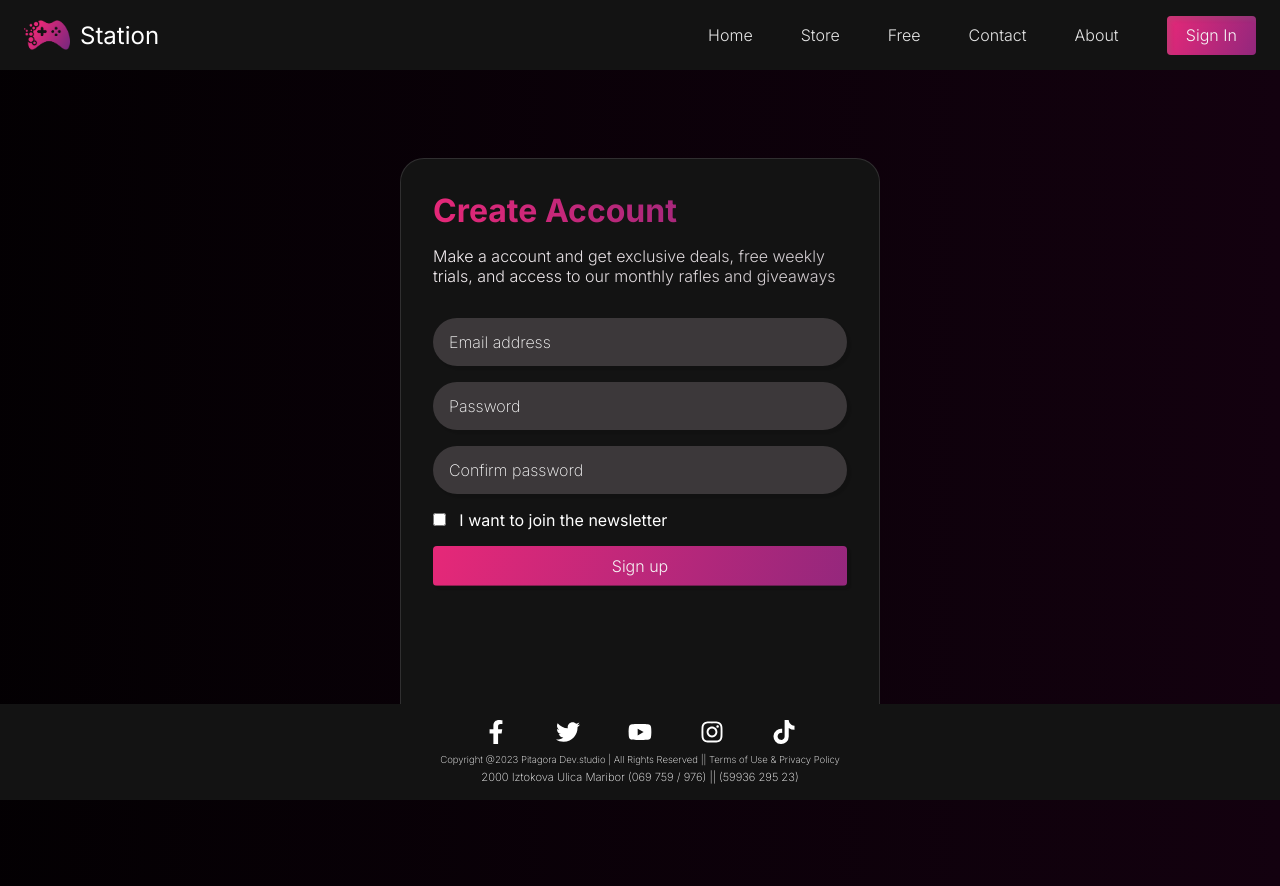
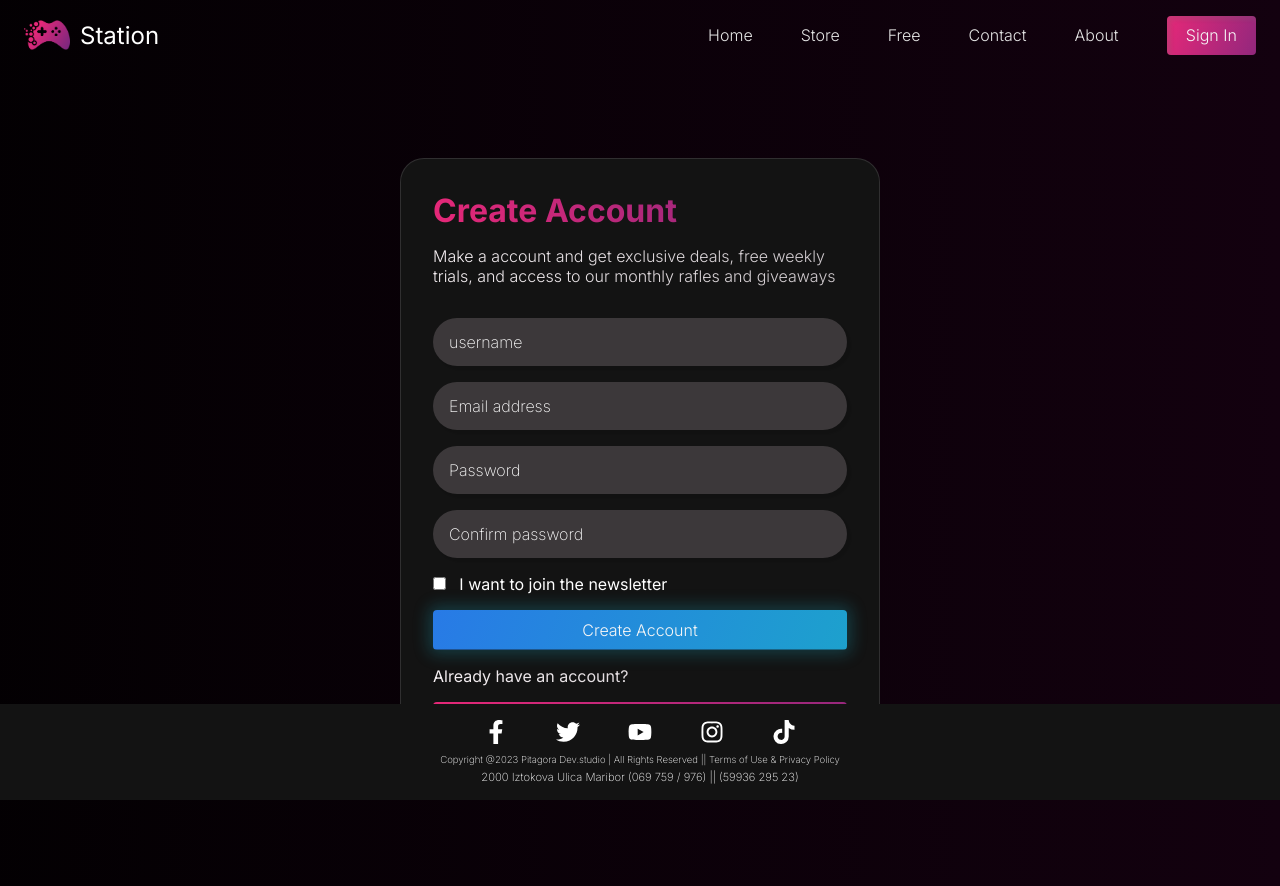
Before and after one commit to pythagor4s/online-store, a React (Vite) app: page /login in a window 1280 px wide. Built offline with nearby package versions, Linux system fonts and the light colour scheme.

Commit message:
misx style changes

```diff
--- a/index.html
+++ b/index.html
@@ -9,7 +9,7 @@
     <meta charset="UTF-8" />
     <link rel="icon" type="image/svg+xml" href="/src/assets/logo.png" />
     <meta name="viewport" content="width=device-width, initial-scale=1.0" />
-    <title>GameStation</title>
+    <title>Game Station</title>
   </head>
   <body>
     <div id="root"></div>
--- a/src/App.jsx
+++ b/src/App.jsx
@@ -6,6 +6,7 @@ import Contact from './Pages/Contact'
 import Login from './Pages/Login'
 import Games from './Pages/Games'
 import TicTacToe from './Pages/TicTacToe'
+import AboutRealPage from './Pages/AboutRealPage'
 
 
 
@@ -16,10 +17,11 @@ function App() {
       <Routes>
         <Route path="/" element={<Layout />}>
           <Route index element={<About />} />
-          <Route path="games" element={<Games />} />
+          <Route path="store" element={<Games />} />
           <Route path="contact" element={<Contact />} />
           <Route path="login" element={<Login />} />
           <Route path="tictactoe" element={<TicTacToe />} />
+          <Route path="aboutpage" element={<AboutRealPage />} />
         </Route>
       </Routes>
     </BrowserRouter>
--- /dev/null
+++ b/src/Pages/AboutRealPage.jsx
@@ -0,0 +1,41 @@
+import React from "react"
+
+export default function AboutRealPage() {
+    return(
+        <div className="about-page-actuall">
+            <h1>Welcome to GameStore!</h1>
+            <p>At GameStore, we're passionate about gaming and bringing the joy of
+                interactive entertainment to gamers of all ages. Our online
+                platform is a haven for both casual and hardcore gamers,
+                where you can explore, discover, and purchase the latest
+                and greatest video games and accessories.</p>
+
+            <h2>Our Mission</h2>
+            <p>Our mission is simple: to provide gamers with a seamless and
+                enjoyable shopping experience. We understand that gaming is not
+                just a hobby; it's a way of life for many. That's why we're committed
+                to offering a diverse selection of games across all platforms, catering
+                to different genres and tastes. Whether you're into action, adventure,
+                strategy, or simulation, you'll find something that resonates with you
+                at GameStore.</p>
+
+            <h2>What Sets Us Apart</h2>
+            <div className="apart">
+                <p><span className="morebold">Curated Collection:</span> Our team of gaming enthusiasts carefully selects every title in our collection. We believe in quality over quantity, ensuring that each game we offer is a masterpiece in its own right.</p>
+                <p><span className="morebold">Community Engagement:</span> We're more than just a store; we're a community. Connect with fellow gamers through our forums, blogs, and social media channels. Share your experiences, get recommendations, and stay up-to-date with the latest industry news.</p>
+                <p><span className="morebold">Exceptional Customer Service:</span>Your satisfaction is our priority. Our dedicated customer support team is always here to assist you, whether you have a question about a product, need help with an order, or simply want to chat about the latest gaming trends.</p>
+                <p><span className="morebold">Secure Shopping:</span>Shop with confidence knowing that your personal and payment information is secure. We use the latest encryption technology to protect your data and ensure a safe online shopping environment.</p>
+            </div>
+
+
+            <h2>Our Mission</h2>
+            <p>As we continue to evolve, our vision remains steadfast. We aim to be the go-to destination for gamers seeking high-quality games, exclusive releases, and unique gaming merchandise. We're excited to expand our offerings, partnering with developers to bring you limited-edition releases and collaborations that you won't find anywhere else.</p>
+
+            <h2>Get in Touch</h2>
+            <p>Have questions, suggestions, or just want to chat about your favorite games? We're here for you. Reach out to us through our contact page or connect with us on social media. Your feedback is invaluable in shaping the future of GameStore.<br></br>
+            Thank you for choosing GameStore as your gaming partner. Join us on this exciting journey as we continue to celebrate the world of gaming!<br></br>
+            Happy gaming,<br></br>
+            The GameStore Team</p>
+        </div>
+    )
+}
--- a/src/Pages/Login.jsx
+++ b/src/Pages/Login.jsx
@@ -14,11 +14,16 @@ export default function Login() {
                     <p className="sign-desc">Make a account and get exclusive deals, free weekly trials, and access to our monthly rafles and giveaways</p>
                 </div>
             <form className="form" onSubmit={handleSubmit}>
-                <input
+                {<input
                     type="email"
+                    placeholder="username"
+                    className="form--input"
+                />}
+                {<input
+                    type="text"
                     placeholder="Email address"
                     className="form--input"
-                />
+                />}
                 <input
                     type="password"
                     placeholder="Password"
@@ -41,7 +46,13 @@ export default function Login() {
                 <button
                     className="form--submit"
                 >
-                    Sign up
+                    Create Account
+                </button>
+                <p className="have-account">Already have an account?</p>
+                <button
+                    className="form--submit2"
+                >
+                    Sign In
                 </button>
             </form>
             </div>
--- a/src/components/Navbar.jsx
+++ b/src/components/Navbar.jsx
@@ -25,10 +25,10 @@ export default function Navbar() {
 
             <div className="nav-right-side">
                 <NavLink className={({isActive}) => isActive ? "navigationnn" : "navigation"} to="." >Home</NavLink>
-                <NavLink className={({isActive}) => isActive ? "navigationnn" : "navigation"} to="games" >Store</NavLink>
+                <NavLink className={({isActive}) => isActive ? "navigationnn" : "navigation"} to="store" >Store</NavLink>
                 <NavLink className={({isActive}) => isActive ? "navigationnn" : "navigation"} to="tictactoe" >Free</NavLink>
                 <NavLink className={({isActive}) => isActive ? "navigationnn" : "navigation"} to="contact" >Contact</NavLink>
-                <NavLink className={({isActive}) => isActive ? "navigationnn" : "navigation"} to="" >About</NavLink>
+                <NavLink className={({isActive}) => isActive ? "navigationnn" : "navigation"} to="aboutpage" >About</NavLink>
                 <Link className="sign-in" to="login" >Sign In</Link>
             </div>
         </nav>
--- a/src/index.css
+++ b/src/index.css
@@ -225,7 +225,7 @@
 
 nav {
   display: flex;
-  background-color: rgb(19, 19, 19);
+  /* background-color: rgb(19, 19, 19); */
   padding: .5em;
   padding-left: 1em;
   align-items: center;
@@ -252,6 +252,66 @@ body {
 body:hover {
   background-position: right;
   background-size: 120%
+}
+
+.about-page-actuall h1 {
+  line-height: 0.8em;
+  font-size: 4rem;
+  margin-bottom: .5em;
+  background: linear-gradient(76deg, #e62878 0%, #7d277e 100%);
+  background-clip: text;
+  user-select: none;
+  -webkit-background-clip: text;
+  -webkit-text-fill-color: transparent;
+
+}
+
+.about-page-actuall p {
+  margin-bottom: 1.5em;
+  font-size: 1.3rem;
+  user-select: none;
+  background: linear-gradient(76deg, #f5eff2 0%, #cbc5c9 100%);
+  background-clip: text;
+  -webkit-background-clip: text;
+  -webkit-text-fill-color: transparent;
+}
+
+.about-page-actuall h2 {
+  font-size: 2rem;
+  background: linear-gradient(76deg, #e62878 0%, #7d277e 100%);
+  background-clip: text;
+  user-select: none;
+  -webkit-background-clip: text;
+  -webkit-text-fill-color: transparent;
+}
+
+.about-page-actuall {
+  color: white;
+  /* width: 60em; */
+}
+
+.about-page-actuall p:last-of-type {
+  margin-bottom: 4em;
+}
+
+
+.have-account {
+  user-select: none;
+  background: linear-gradient(76deg, #f5eff2 0%, #cbc5c9 100%);
+  background-clip: text;
+  -webkit-background-clip: text;
+  -webkit-text-fill-color: transparent;
+}
+
+.morebold {
+  font-weight: 600;
+  font-size: 1.5rem;
+  background: linear-gradient(76deg, #e62878 0%, #ba46bc 100%);
+  background-clip: text;
+  user-select: none;
+  /* margin-left: 2em; */
+  -webkit-background-clip: text;
+  -webkit-text-fill-color: transparent;
 }
 
 .card-body {
@@ -880,6 +940,33 @@ nav a {
 
 .form--submit {
   color: rgb(246, 246, 246);
+  background: linear-gradient(111deg, #287ae6 0%, #1aacc6 100%);
+  /* background: linear-gradient(111deg, #550494 0%, #037B96 100%); */
+  background-size: 130%;
+  background-position: left;
+  text-decoration: none;
+  border-radius: 4px;
+  padding: .6em 1.2em;
+  transition: background-position 0.3s ease;
+  font-size: 1rem;
+  font-weight: 300;
+  border: none;
+  box-shadow: 0px 0px 15px 5px #1aacc641;
+}
+
+.apart {
+  margin-left: 2em;;
+}
+
+
+.form--submit:hover {
+  background-position: right;
+  color: white;
+  cursor: pointer;
+}
+
+.form--submit2 {
+  color: rgb(246, 246, 246);
   background: linear-gradient(111deg, #e62878 0%, #7d277e 100%);
   /* background: linear-gradient(111deg, #550494 0%, #037B96 100%); */
   background-size: 130%;
@@ -894,7 +981,8 @@ nav a {
   box-shadow: 3px 3px 1px 1px rgba(11, 11, 11, 0.182);
 }
 
-.form--submit:hover {
+
+.form--submit2:hover {
   background-position: right;
   color: white;
   cursor: pointer;
```
